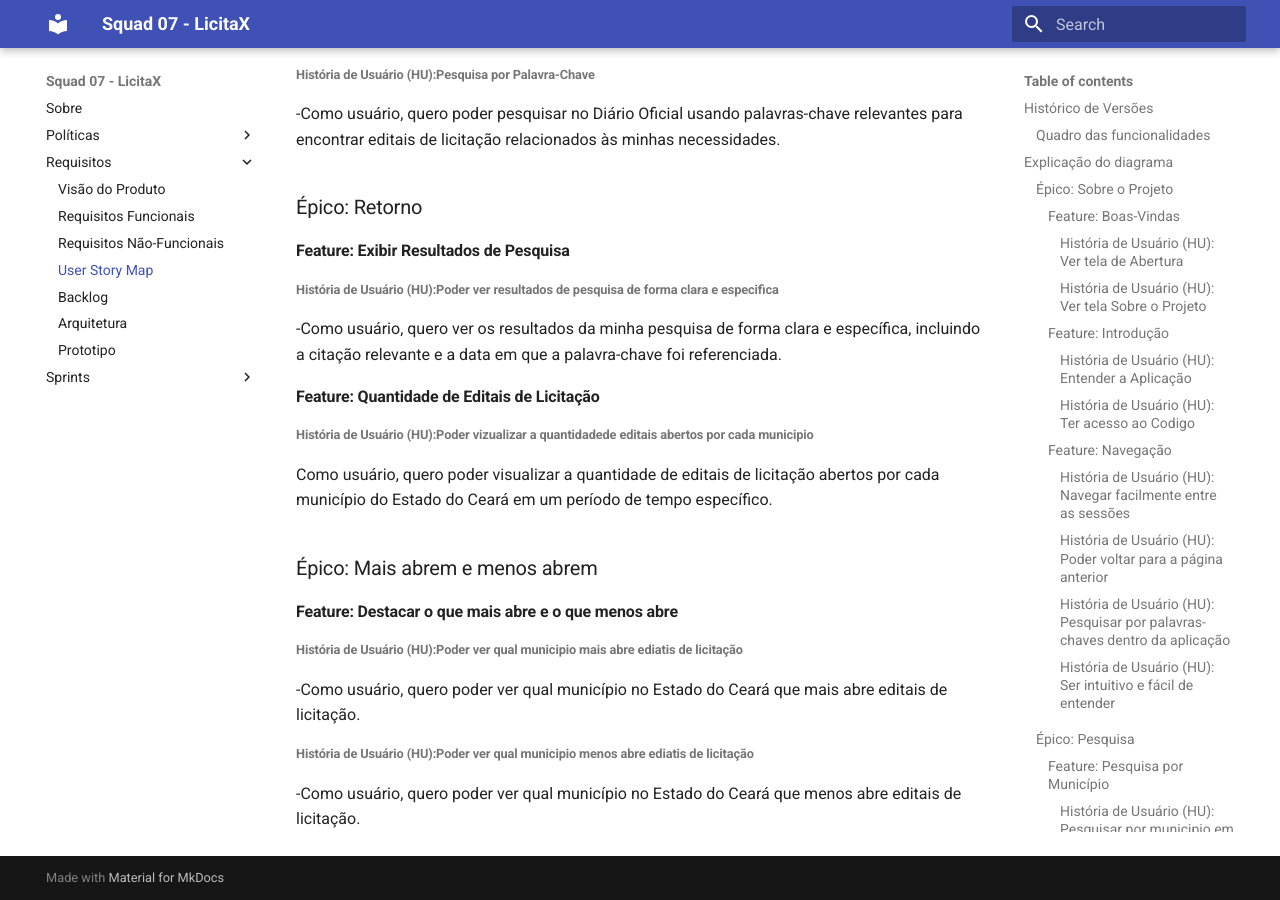
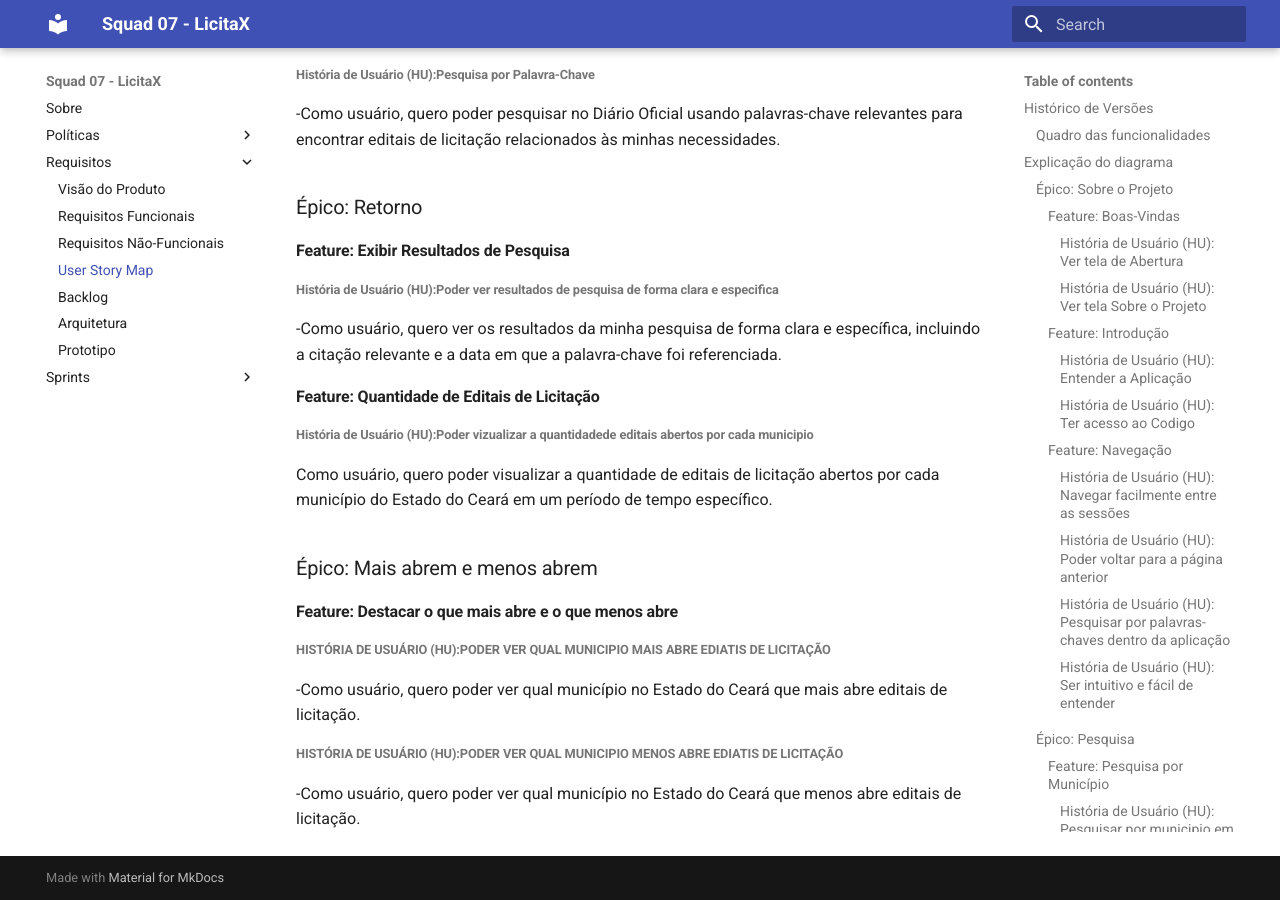
Before and after one commit to unb-mds/2023-2-Squad07, an MkDocs documentation site: the page built from docs/requisitos/userstorymap.md, in a window 1280 px wide and 900 px high, scrolled down 2178 px. Built offline with MkDocs 1.6.1 and Material for MkDocs 9.7.7, drawn with Linux system fonts in a browser that asks for light colours.

```diff
--- a/docs/requisitos/userstorymap.md
+++ b/docs/requisitos/userstorymap.md
@@ -90,8 +90,8 @@ Como usuário, quero poder visualizar a quantidade de editais de licitação abe
 
 #### Feature: Destacar o que mais abre e o que menos abre
 
-###### História de Usuário (HU):Poder ver qual municipio mais abre ediatis de licitação
+##### História de Usuário (HU):Poder ver qual municipio mais abre ediatis de licitação
 -Como usuário, quero poder ver qual município no Estado do Ceará que mais abre editais de licitação.
 
-###### História de Usuário (HU):Poder ver qual municipio menos abre ediatis de licitação
+##### História de Usuário (HU):Poder ver qual municipio menos abre ediatis de licitação
 -Como usuário, quero poder ver qual município no Estado do Ceará que menos abre editais de licitação.
```
Also changed, not shown: docs/sprints/sprint05/resultado.md (+0 -2 lines).
